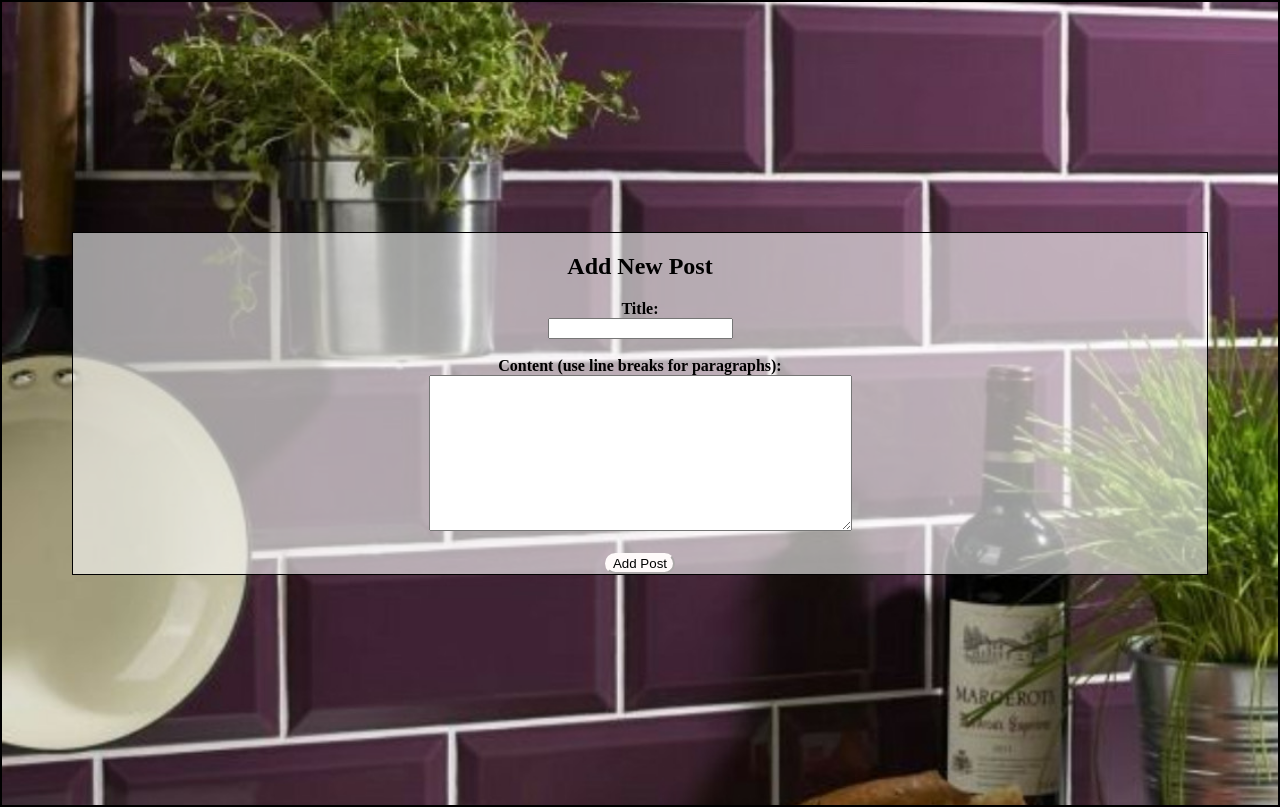
After one commit to NJONES-CS203/NJONES-CS203.github.io, a PHP site: page /Add_Post.php in a window 1280 px wide. The commit adds this page. Run offline with PHP 8.4, Linux system fonts and the light colour scheme; the visitor is signed in with stand-in values (Sample User, id 1).

Commit message:
Finished login/logout. Add post is hidden and somewhat working

```diff
--- /dev/null
+++ b/Add_Post.php
@@ -0,0 +1,63 @@
+<?php
+session_start();
+if(empty($_SESSION['logged_in'])) {
+    header("Location: Login.php");
+    exit;
+}
+
+//On submit
+if($_SERVER['REQUEST_METHOD'] === 'POST'){
+    $title = htmlentities($_POST['title']);
+    $date = date("Y-m-d");
+    $paragraphs = array_map('htmlentities', explode("\n", $_POST['content']));
+
+    //Load existing
+    $jsonFile = 'Blogpost_Entries.json';
+    $posts = json_decode(file_get_contents($jsonFile), true) ?? [];
+
+    //Use new ID for each post
+    $id = "post_" . time();
+    $posts[$id] = [
+        'title' => $title,
+        'date' => $date,
+        'paragraphs' => $paragraphs
+    ];
+
+    file_put_contents($jsonFile, json_encode($posts, JSON_PRETTY_PRINT));
+
+    header("Location: index.php");
+    exit;
+}
+?>
+
+<!DOCTYPE html>
+<html>
+<head>
+    <title>Add New Post</title>
+        <meta name="author" content="Natalya Jones">
+        <meta charset="UTF-8">
+        <meta name="viewport" content="width=device-width, initial-scale=1.0">
+        <link rel="stylesheet" href="my_style.css">
+        <link rel="stylesheet" href="my_blog_style.css">
+        <!-- Font Awesome for icons -->
+        <link rel="stylesheet" href="https://cdnjs.cloudflare.com/ajax/libs/font-awesome/6.5.2/css/all.min.css">
+</head>
+<body>
+<div class="body_wrapper">
+    <div class="Hero_pic" style="border:2px solid black">
+        <div class="TranspBox">
+            <h2>Add New Post</h2>
+            <form method="POST">
+                <label><b>Title:<b></label><br>
+                <input type="text" name="title" required><br><br>
+
+                <label><b>Content (use line breaks for paragraphs):<b></label><br>
+                <textarea name="content" rows="10" cols="50" required></textarea><br><br>
+
+                <button type="submit">Add Post</button>
+            </form>
+        </div>
+    </div>
+</div>
+</body>
+</html>
--- a/Login.php
+++ b/Login.php
@@ -35,6 +35,7 @@ if ($_SERVER['REQUEST_METHOD'] === 'POST') {
 </head>
 <body>
     <div class="body_wrapper">
+        <div class="Hero_pic">
             <div class="Form">
                 <h2>Login</h2>
                 <?php if($error) echo "<p>$error</p>"; ?>
@@ -45,5 +46,6 @@ if ($_SERVER['REQUEST_METHOD'] === 'POST') {
                 </form>
             </div>
         </div>
+    </div>
 </body>
 </html>
--- a/my_blog_style.css
+++ b/my_blog_style.css
@@ -1,24 +1,45 @@
 /* STYLING FOR MY BLOG*/
 
+/* Making all my buttons pretty */
+button{
+  border-radius: 12px;
+  background-color: snow;
+  border-color: snow;
+}
+
+/* Forms */
+div.TranspBox {
+  margin: 30px;
+  background-color: rgba(255, 255, 255, 0.6);
+  border: 1px solid black;
+}
+
+div.TranspBox p {
+  margin: 5%;
+  font-weight: bold;
+  color: #000000;
+}
 /* Login page */
+
 .Form{
+  margin-left: auto;
+  margin-right: auto;
+  margin-top: 10%;
   border-radius: 200px;
-  border: 2px solid purple;
+  border: 12px solid purple;
+  background-color: ghostwhite;
   /* padding: 20px; */
   width:500px;
   height:250px;
 }
-h2, label{
-  padding-left:40px;
-  padding-top: 20px;
-}
+
 /* Error message */
 .Error{
   border-radius: 45%;
   background-color: lightyellow;
   text-align: center;
-  color: red;
-  margin: 0.5em;
+  margin-left: auto;
+  margin-right: auto;
   padding: 20px;
   width: 170px;
   height: 20px;
--- a/my_style.css
+++ b/my_style.css
@@ -51,7 +51,7 @@ nav a:hover{
 }
 nav a.current{
     background-color: blueviolet;
-    color: black;
+    color: azure;
 }
 .nav-right{
     margin-left: auto;
@@ -63,6 +63,7 @@ nav a.current{
 }
 /* The button that triggers dropdown */
 .dropdown .dropbtn {
+    border-radius: 0px;
     font-size: 17px;
     border: none;
     outline: none;
```
Also changed, not shown: Logout.php (added, +11 -0 lines), index.php (+18 -3 lines). Lines whose indentation alone changed are shown as unchanged.
